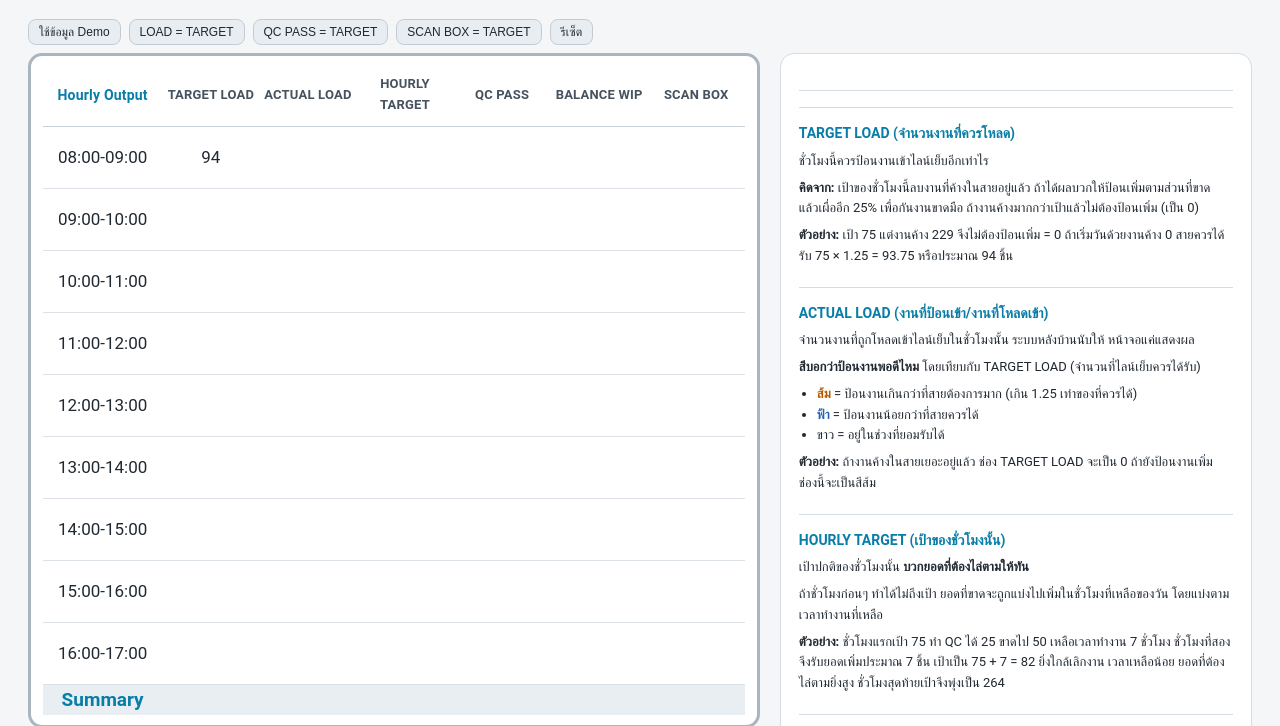
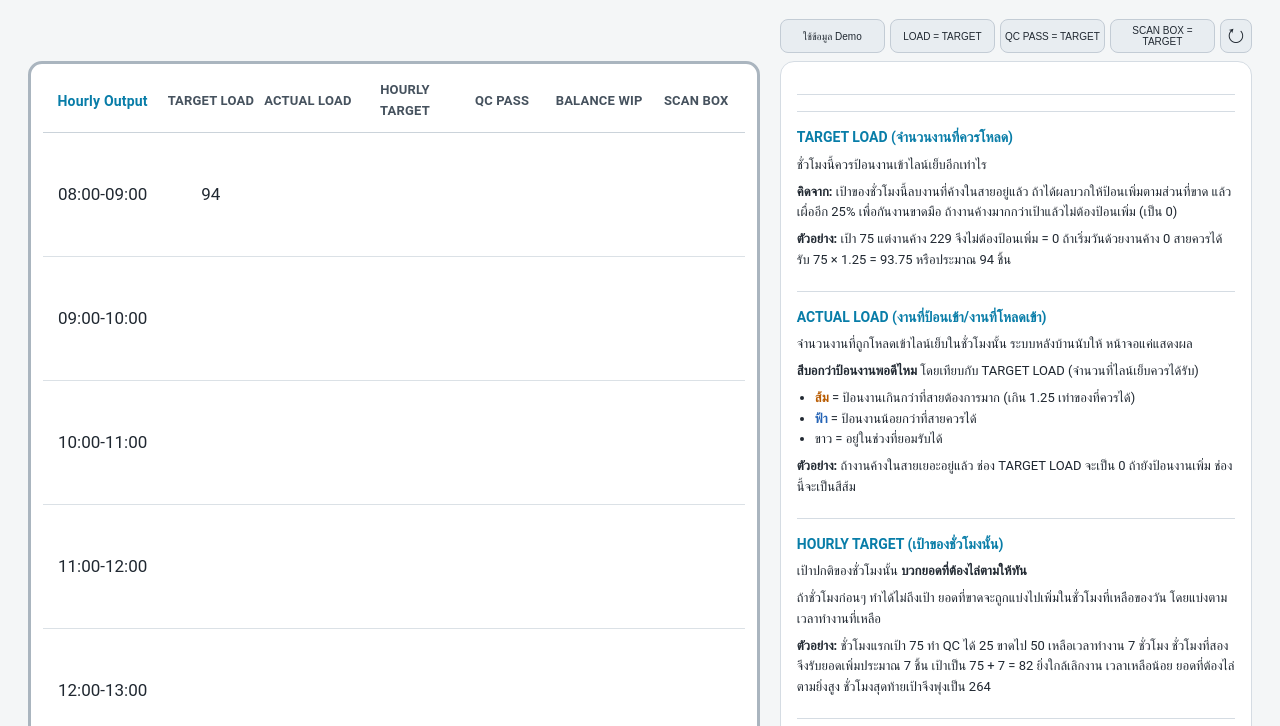
Before and after one commit to Pepsi1219/wip-control, a plain HTML site: page index.html in a window 1280 px wide. Shown: the part 63-789 px from the top of the page. Drawn offline with nearby package versions, Linux system fonts and the light colour scheme.

Commit message:
Update i18n localization, index layout, and hourly CSS styling

```diff
--- a/index.html
+++ b/index.html
@@ -60,14 +60,14 @@
 </header>
 
 <div class="wrap">
-  <div class="toolbar">
+  <div class="toolbar side-actions">
     <button id="bReset" class="scenario-button" aria-pressed="false" data-i18n="button.demo">ใช้ข้อมูล Demo</button>
     <button id="bLoadTarget" class="scenario-button" aria-pressed="false" data-i18n="button.loadTarget">LOAD = TARGET</button>
     <button id="bQcTarget" class="scenario-button" aria-pressed="false" data-i18n="button.qcTarget">QC PASS = TARGET</button>
     <button id="bFnTarget" class="scenario-button" aria-pressed="false" data-i18n="button.fnTarget">SCAN BOX = TARGET</button>
-    <button id="bRefresh" class="scenario-button" data-i18n="button.refresh">รีเซ็ต</button>
+    <button id="bRefresh" class="scenario-button reset-button" aria-label="รีเซ็ต" title="รีเซ็ต" data-i18n-aria="button.refresh" data-i18n-title="button.refresh">&#8635;</button>
   </div>
-  <div>
+  <div class="table-column">
     <div class="tblcard">
       <table class="spf" id="tbl">
         <colgroup><col><col><col><col><col><col><col></colgroup>
@@ -137,7 +137,7 @@
   </aside>
 </div>
 
-<section class="lower">
+<section class="lower" hidden>
   <h2 data-i18n="lesson.heading">ลำดับการคำนวณ</h2>
   <div class="lesson" id="lesson">
     <div class="lesson-controls">
--- a/spf-hourly.css
+++ b/spf-hourly.css
@@ -17,11 +17,14 @@ header p{margin:4px 0 0;color:var(--mut);font-size:14px}
 .theme-switcher input:checked+span{background:#29436e;color:var(--cyan)}
 .theme-switcher input:focus-visible+span{outline:2px solid var(--cyan);outline-offset:2px}
 .visually-hidden{position:absolute;width:1px;height:1px;padding:0;margin:-1px;overflow:hidden;clip:rect(0,0,0,0);white-space:nowrap;border:0}
-.wrap{display:grid;grid-template-columns:minmax(0,1.55fr) minmax(320px,1fr);column-gap:20px;row-gap:8px;padding:16px 28px 12px;align-items:start}
+.wrap{display:grid;grid-template-columns:minmax(0,1.55fr) minmax(320px,1fr);column-gap:20px;row-gap:8px;padding:16px 28px 12px;align-items:stretch}
 @media(max-width:1000px){.wrap{grid-template-columns:1fr}}
 .toolbar{display:flex;flex-wrap:wrap;gap:8px;margin-bottom:0;align-items:center}
-.wrap>.toolbar{grid-column:1/-1}
+.table-column{display:flex;min-width:0}
+.side-actions{display:grid;grid-column:2;grid-template-columns:repeat(4,minmax(0,1fr)) 32px;gap:5px}
 .toolbar button{background:#1c2a4d;color:var(--txt);border:1px solid #33446d;border-radius:8px;padding:5px 10px;font-size:12px;cursor:pointer}
+.side-actions button{min-width:0;min-height:34px;padding:4px 2px;font-size:10px;line-height:1.15;text-align:center;white-space:normal;overflow-wrap:anywhere}
+.side-actions .reset-button{grid-column:5;grid-row:1;width:32px;height:32px;padding:0;font-size:20px;line-height:1}
 .toolbar button:hover{background:#25376a}
 .toolbar button[aria-pressed="true"]{background:#29436e;border-color:var(--cyan);box-shadow:inset 0 0 0 1px var(--cyan);color:#fff}
 .toolbar label{font-size:13px;color:var(--mut);display:flex;gap:6px;align-items:center;margin-left:auto}
@@ -49,21 +52,21 @@ header p{margin:4px 0 0;color:var(--mut);font-size:14px}
 .display-toggle input:checked+.display-switch::before{transform:translateX(16px);background:#fff}
 .display-toggle input:focus-visible+.display-switch{outline:2px solid var(--cyan);outline-offset:2px}
 .settings-panel .setting-error{color:var(--red)}
-.tblcard{background:var(--tbl);border-radius:14px;border:3px solid #6b7488;padding:6px 12px 10px}
-table.spf{width:100%;border-collapse:collapse;table-layout:fixed;color:#fff}
+.tblcard{display:flex;flex:1;background:var(--tbl);border-radius:14px;border:3px solid #6b7488;padding:4px 12px 8px}
+table.spf{width:100%;height:100%;border-collapse:collapse;table-layout:fixed;color:#fff}
 table.spf col:nth-child(1){width:17%}
 table.spf col:nth-child(n+2){width:13.833333%}
 table.spf th,table.spf td{text-align:center;padding:0;font-weight:400;position:relative}
 table.spf thead th{color:#c5cbd6;font-weight:700;font-size:13px;letter-spacing:.2px;padding:12px 2px 10px;border-bottom:1px solid #3a4258;text-transform:uppercase}
 table.spf thead th:first-child{color:var(--cyan);text-transform:none;font-size:14px}
-table.spf tbody tr{height:62px;border-bottom:1px solid #2a3347}
+table.spf tbody tr{height:60px;border-bottom:1px solid #2a3347}
 table.spf tbody tr.row-pending{visibility:hidden}
 table.spf tbody th{font-size:17px}
 table.spf td{font-size:17px}
 table.spf tfoot tr{height:10px;background:#101827}
 table.spf tfoot th{color:#2fc0f0;font-weight:700;font-size:19px}
 table.spf tfoot td{font-size:19px}
-.cellwrap{position:relative;display:flex;justify-content:center;align-items:center;gap:5px;min-height:50px;padding:2px 0}
+.cellwrap{position:relative;display:flex;justify-content:center;align-items:center;gap:5px;min-height:46px;padding:2px 0}
 input.cell{width:3.6ch;min-width:3.6ch;background:transparent;border:0;border-bottom:1px dashed transparent;color:inherit;font:inherit;text-align:center;padding:0;outline:0;appearance:textfield;-moz-appearance:textfield}
 input.cell::-webkit-outer-spin-button,input.cell::-webkit-inner-spin-button{-webkit-appearance:none;margin:0}
 input.cell.w5{width:4.4ch}
@@ -85,7 +88,7 @@ small.diff.up{color:var(--green)}
 td.sel,th.sel{outline:2px solid var(--cyan);outline-offset:-3px;background:rgba(47,181,240,.10)}
 td.dep{background:rgba(255,212,0,.14);outline:1px dashed #b89b00;outline-offset:-3px}
 td[data-c]{cursor:pointer}
-.side{background:var(--panel);border:1px solid var(--line);border-radius:14px;padding:16px 18px;overflow:auto;scrollbar-width:none;-ms-overflow-style:none}
+.side{background:var(--panel);border:1px solid var(--line);border-radius:14px;padding:12px 16px;overflow:auto;scrollbar-width:none;-ms-overflow-style:none}
 .side::-webkit-scrollbar{display:none}
 .side h2{margin:0 0 4px;font-size:17px;color:var(--cyan)}
 .side .sub{color:var(--mut);font-size:13px;margin-bottom:10px}
@@ -178,5 +181,5 @@ select.time-input{cursor:pointer}
 [data-theme="light"] .lesson-step[aria-current="step"]{border-color:#c7d2dc}
 [data-theme="light"] code{background:#edf1f4;color:#273640}
 @media(max-width:850px){.lesson-steps{grid-template-columns:repeat(3,minmax(0,1fr))}}
-@media(max-width:560px){header{flex-direction:column;gap:14px}.header-controls{width:100%;justify-content:space-between;flex-wrap:wrap}.settings-heading{align-items:flex-start;flex-direction:column}.settings-tools{width:100%;justify-content:space-between;flex-wrap:wrap;gap:10px}.settings-fields{grid-template-columns:1fr}.lesson-controls{align-items:flex-start;flex-direction:column}.lesson-steps{grid-template-columns:repeat(2,minmax(0,1fr))}.lesson-step{border-bottom:1px solid var(--line);border-radius:6px}.lesson-view{min-height:0}}
+@media(max-width:560px){header{flex-direction:column;gap:14px}.header-controls{width:100%;justify-content:space-between;flex-wrap:wrap}.settings-heading{align-items:flex-start;flex-direction:column}.settings-tools{width:100%;justify-content:space-between;flex-wrap:wrap;gap:10px}.settings-fields{grid-template-columns:1fr}.lesson-controls{align-items:flex-start;flex-direction:column}.lesson-steps{grid-template-columns:repeat(2,minmax(0,1fr))}.lesson-step{border-bottom:1px solid var(--line);border-radius:6px}.lesson-view{min-height:0}.side-actions{grid-template-columns:repeat(2,minmax(0,1fr)) 32px}.side-actions .reset-button{grid-column:3;grid-row:1}}
 code{background:#0a1226;padding:1px 6px;border-radius:4px;font-size:13px;color:#d6e4ff}
```
Also changed, not shown: 1 other file.
